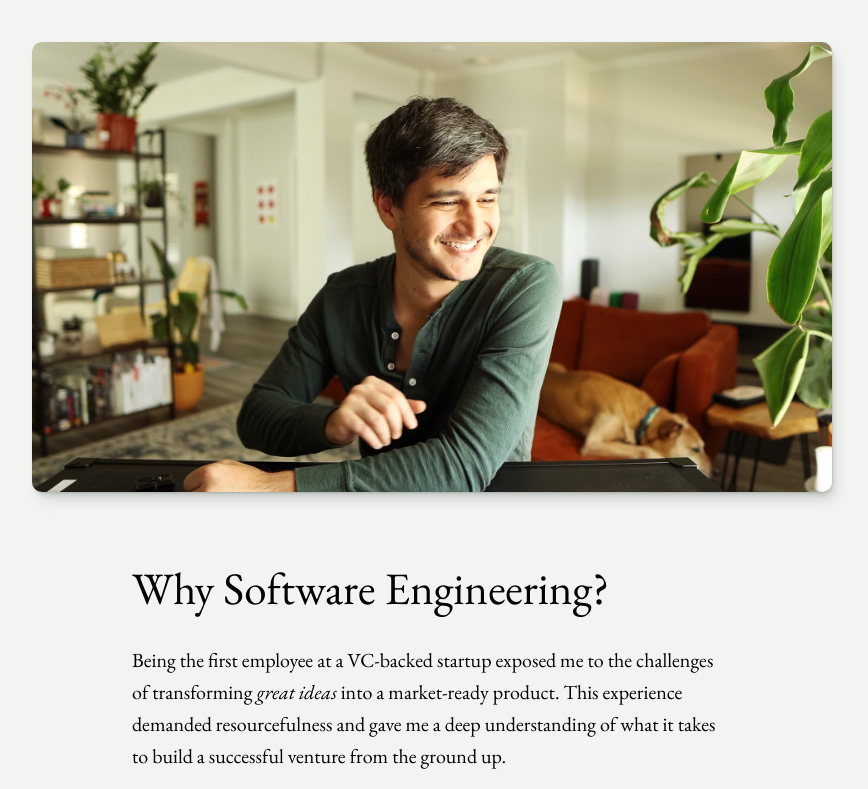
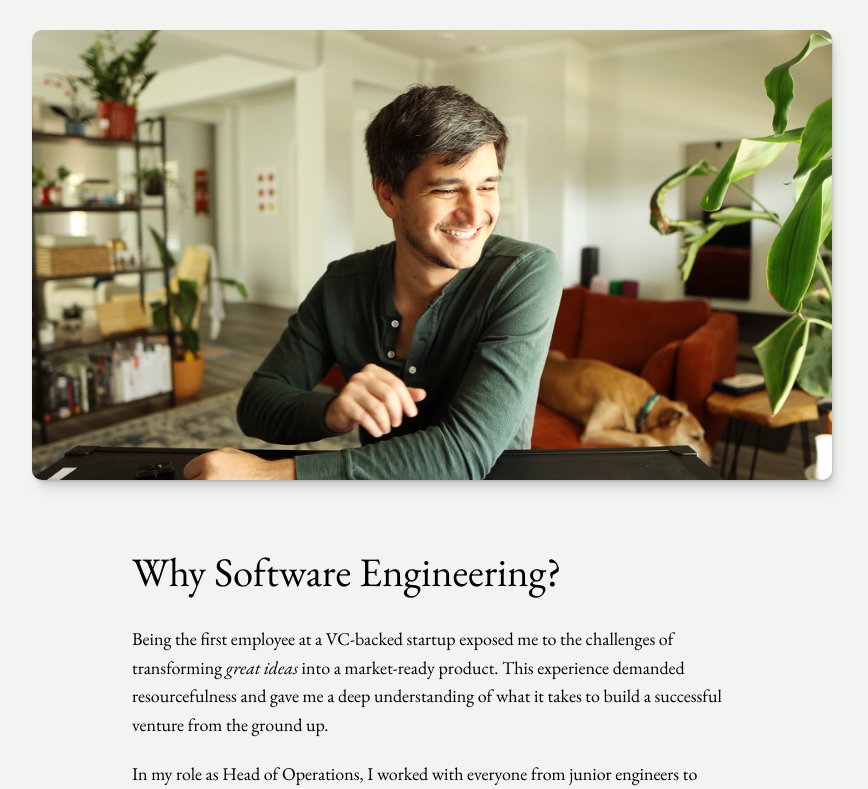
Before and after one commit to stuart-hahn/portfolio, a plain HTML site: page index.html in a window 1280 px wide. Shown: the part 218-1007 px from the top of the page, without its empty margins (208-1076 px from the left). Drawn offline with nearby package versions, Linux system fonts and the light colour scheme.

Commit message:
reduce base font size to 18px

```diff
--- a/style.css
+++ b/style.css
@@ -10,7 +10,7 @@
 }
 
 html {
-  font-size: 20px;
+  font-size: 18px;
 }
 
 /* Typography */
@@ -19,7 +19,7 @@ body {
   font-optical-sizing: auto;
   font-style: normal;
   line-height: 1.6;
-  font-size: 1rem; /* 20px base size */
+  font-size: 1rem; /* 18px base size */
   background-color: #f2f4f2;
   -webkit-font-smoothing: antialiased;
 }
```
